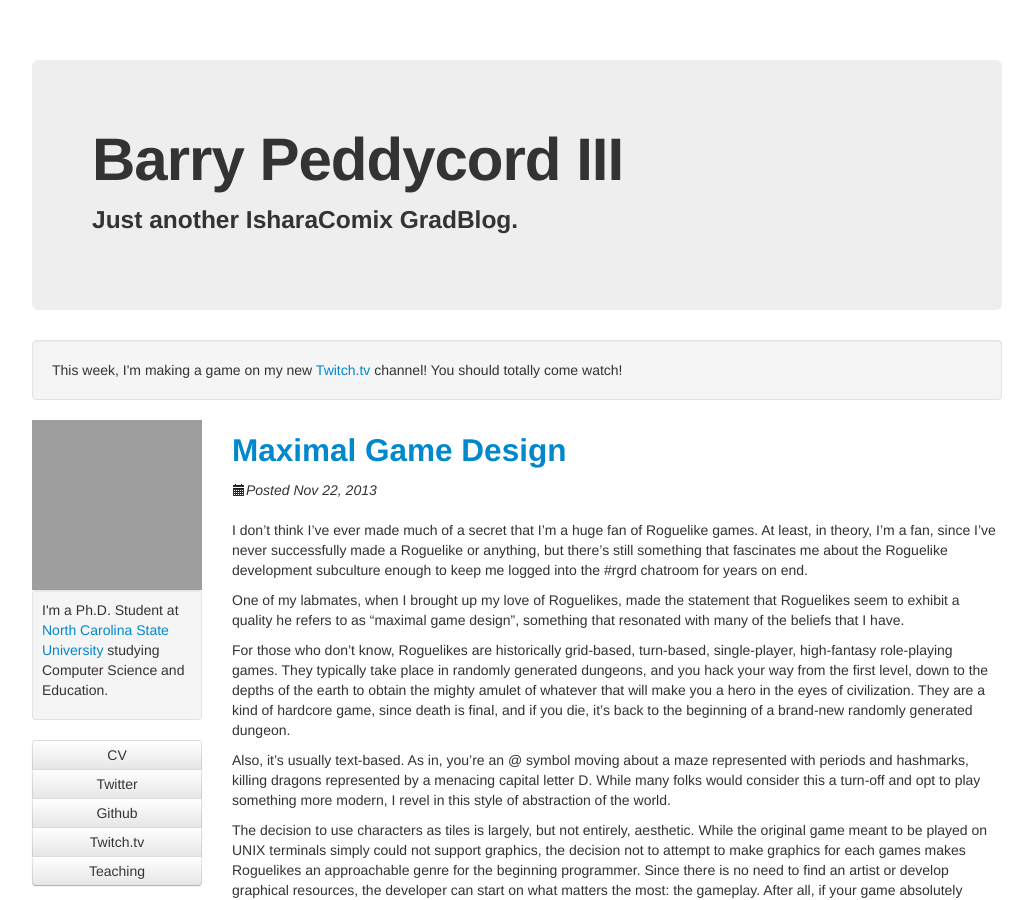
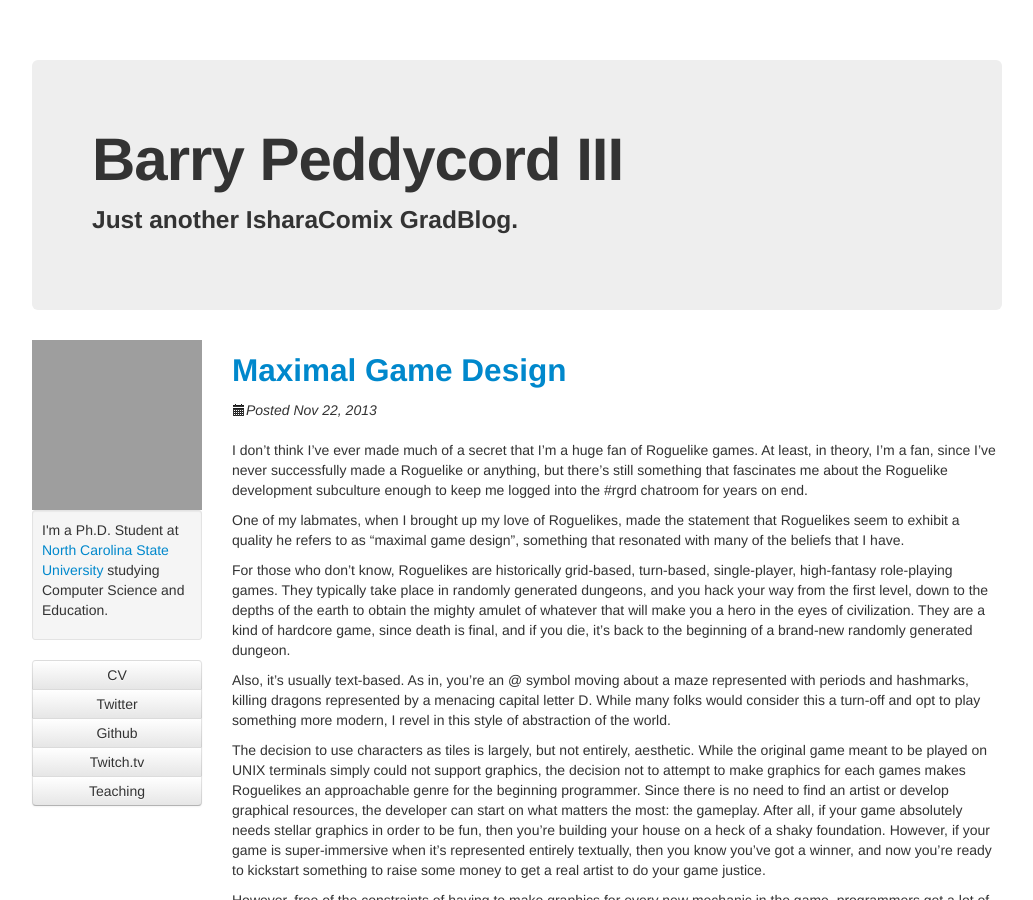
Before and after one commit to isharacomix/oldsite, a Jekyll site: the page built from index.html, in a window 1280 px wide and 900 px high. Shown: the whole window, without its empty margins (123-1156 px from the left). Built offline with Jekyll 4.4.1, drawn with Linux system fonts in a browser that asks for light colours; comment, search, counter and statistics services are not loaded; grey boxes are pictures that could not be loaded.

```diff
--- a/_includes/header.html
+++ b/_includes/header.html
@@ -5,9 +5,9 @@
         <h3>Just another IsharaComix GradBlog.</h3>
     </div>
 
-    <div class="well">
+    <!--div class="well">
     This week, I'm making a game on my new
     <a href="http://twitch.tv/isharacomix">Twitch.tv</a> channel!
     You should totally come watch!
-    </div>
+    </div-->
 </div>
```
